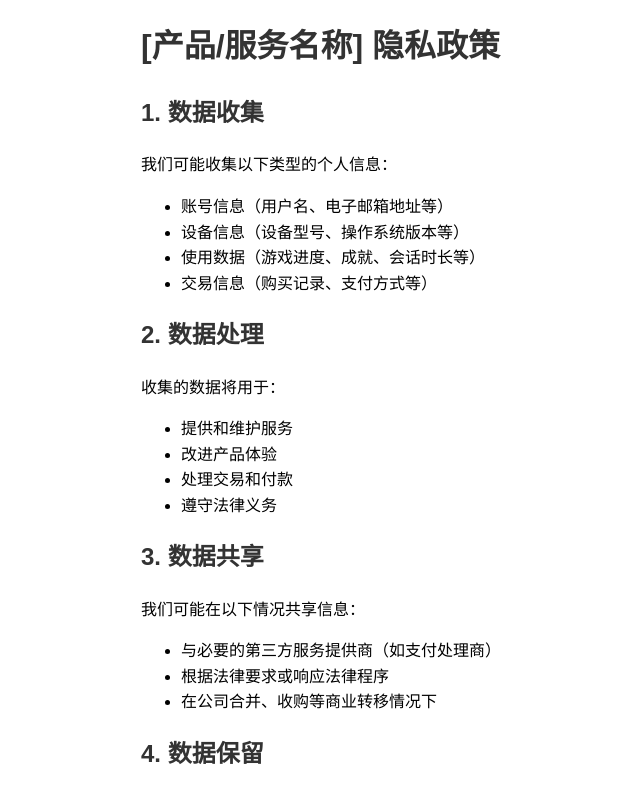
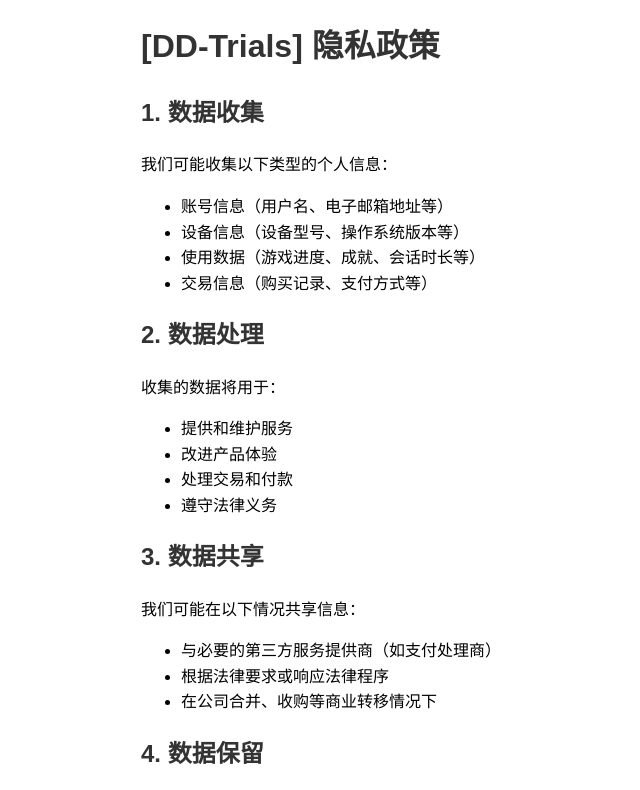
Before and after one commit to WEImm555/WEImm555.github.io, a plain HTML site: page ys/index.html in a window 1280 px wide. Shown: the top 790 px of the page, without its empty margins (99-739 px from the left). Drawn offline with Linux system fonts and the light colour scheme.

Commit message:
Update index.html

```diff
--- a/ys/index.html
+++ b/ys/index.html
@@ -3,7 +3,7 @@
 <head>
     <meta charset="UTF-8">
     <meta name="viewport" content="width=device-width, initial-scale=1.0">
-    <title>[产品/服务名称] 隐私政策</title>
+    <title>[DD-Trials] 隐私政策</title>
     <style>
         body {
             font-family: Arial, sans-serif;
@@ -28,7 +28,7 @@
     </style>
 </head>
 <body>
-    <h1>[产品/服务名称] 隐私政策</h1>
+    <h1>[DD-Trials] 隐私政策</h1>
     <p class="last-updated"> </p>
 
     <h2>1. 数据收集</h2>
```
